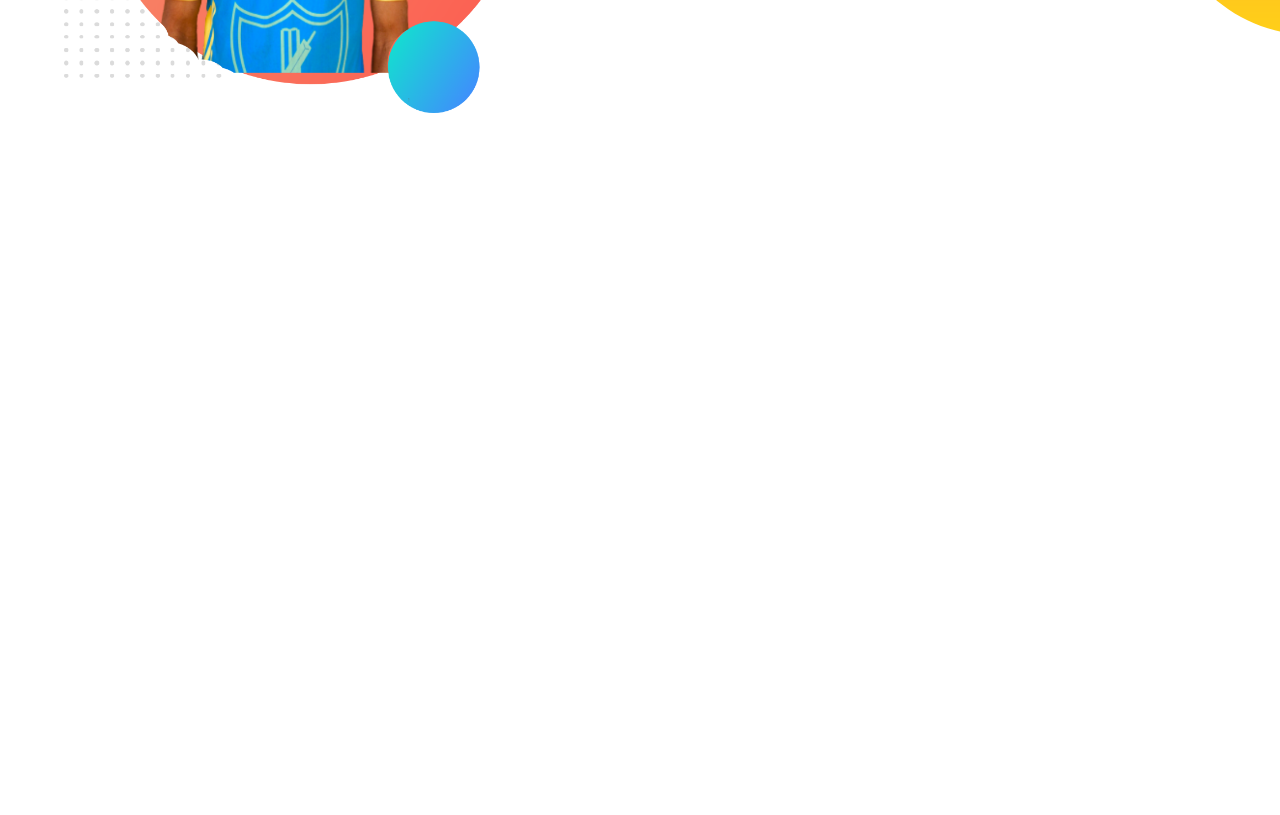
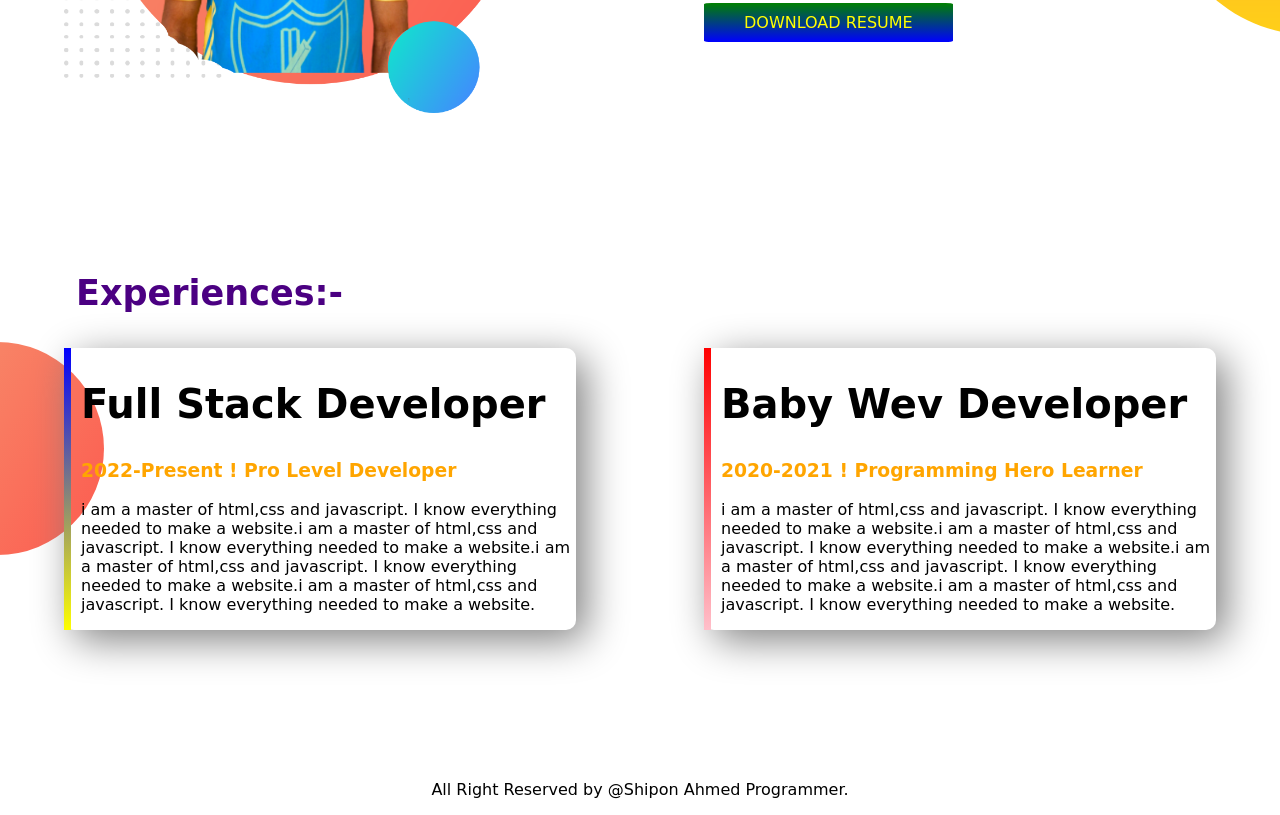
Before and after one commit to ShiponAhmed27/developer-portfolio, a plain HTML site: page index.html in a window 1280 px wide. Shown: the part 956-1771 px from the top of the page. Before the commit the page ends 1223 px from the top, so only its background shows below. Drawn offline with Linux system fonts and the light colour scheme; a web font is replaced by a local one.

Commit message:
footer and experience added

```diff
--- a/index.html
+++ b/index.html
@@ -14,7 +14,7 @@
 
 
 <body>
-    <section class="top-banner">
+    <section class="top-banner flexible-container">
         <div class="half-width">
             <h1>Welcome To</h1>
             <h1><span class="orange-color">Shipon-Ahmed</span> World!</h1>
@@ -34,7 +34,7 @@
 
     </section>
 
-    <section class="Future-Dream">
+    <section class="Future-Dream flexible-container">
         <div class="half-width">
             <img src="my-bg.png" alt="">
         </div>
@@ -49,6 +49,34 @@
                 href="https://www.youtube.com/channel/UCTHSLXWruznKyyLeIWfMPNw">DOWNLOAD RESUME</a>
         </div>
     </section>
+
+    <section class="experience-area">
+        <h1 class="head">Experiences:-</h1>
+        <div class="flexible-container">
+            <div id="full-stack-experiences" class="experience-item">
+                <h2>Full Stack Developer</h2>
+                <h3 class="orange-color">2022-Present ! Pro Level Developer</h3>
+                <p>i am a master of html,css and javascript. I know everything needed to make a website.i am a master of
+                    html,css and javascript. I know everything needed to make a website.i am a master of html,css and
+                    javascript. I know everything needed to make a website.i am a master of html,css and javascript. I
+                    know
+                    everything needed to make a website.</p>
+            </div>
+
+            <div id="web-dev-experience" class="experience-item">
+                <h2>Baby Wev Developer</h2>
+                <h3 class="orange-color">2020-2021 ! Programming Hero Learner</h3>
+                <p>i am a master of html,css and javascript. I know everything needed to make a website.i am a master of
+                    html,css and javascript. I know everything needed to make a website.i am a master of html,css and
+                    javascript. I know everything needed to make a website.i am a master of html,css and javascript. I
+                    know
+                    everything needed to make a website.</p>
+            </div>
+        </div>
+    </section>
+    <footer>
+        <p>All Right Reserved by @Shipon Ahmed Programmer.</p>
+    </footer>
 </body>
 
 </html>
--- a/style.css
+++ b/style.css
@@ -5,13 +5,16 @@ body{
 h1{
     font-size: 35px;
 }
+h2{
+    font-size: 40px;
+}
 .orange-color{
     color: orange;
 }
 h3{
     color: blue;
 }
-section{
+.flexible-container{
     display: flex;
     margin-bottom: 150px;
 }
@@ -29,7 +32,9 @@ section{
     padding: 10px 40px;
     border-radius: 3%;
 }
-.link-button a:hover{
+
+.half-width a:hover{
+    background-color: red;
     color: white;
 }
 .top-banner{
@@ -41,3 +46,34 @@ section{
     background-repeat: no-repeat;
     background-position: right;
 }
+.head{
+    color: indigo;
+    margin-left: 5%;
+    padding: 6px 12px;
+}
+.experience-area{
+    background-image: url(exp-bg.png);
+    background-repeat: no-repeat;
+    background-position: left;
+}
+.experience-item{
+    width: 40%;
+    margin-left: 5%;
+    margin-right: 5%;
+    padding-left: 10px;
+    border-radius: 10px;
+    box-shadow: 10px 10px 40px gray;
+}
+#web-dev-experience{
+    border-left: 7px solid;
+    border-image: linear-gradient(red,pink);
+    border-image-slice: 1;
+}
+#full-stack-experiences{
+    border-left: 7px solid;
+    border-image: linear-gradient(blue,yellow);
+    border-image-slice: 1;
+}
+footer p{
+    text-align: center;
+}
```
